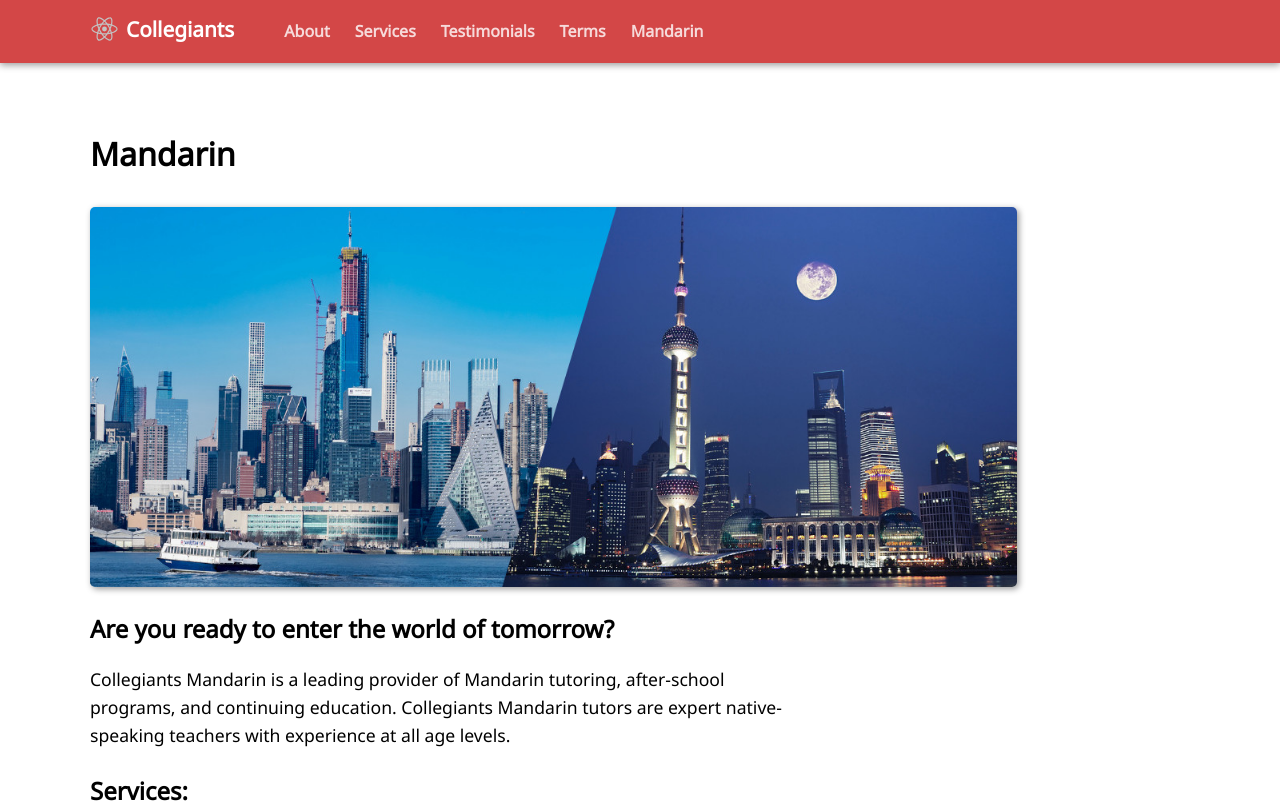
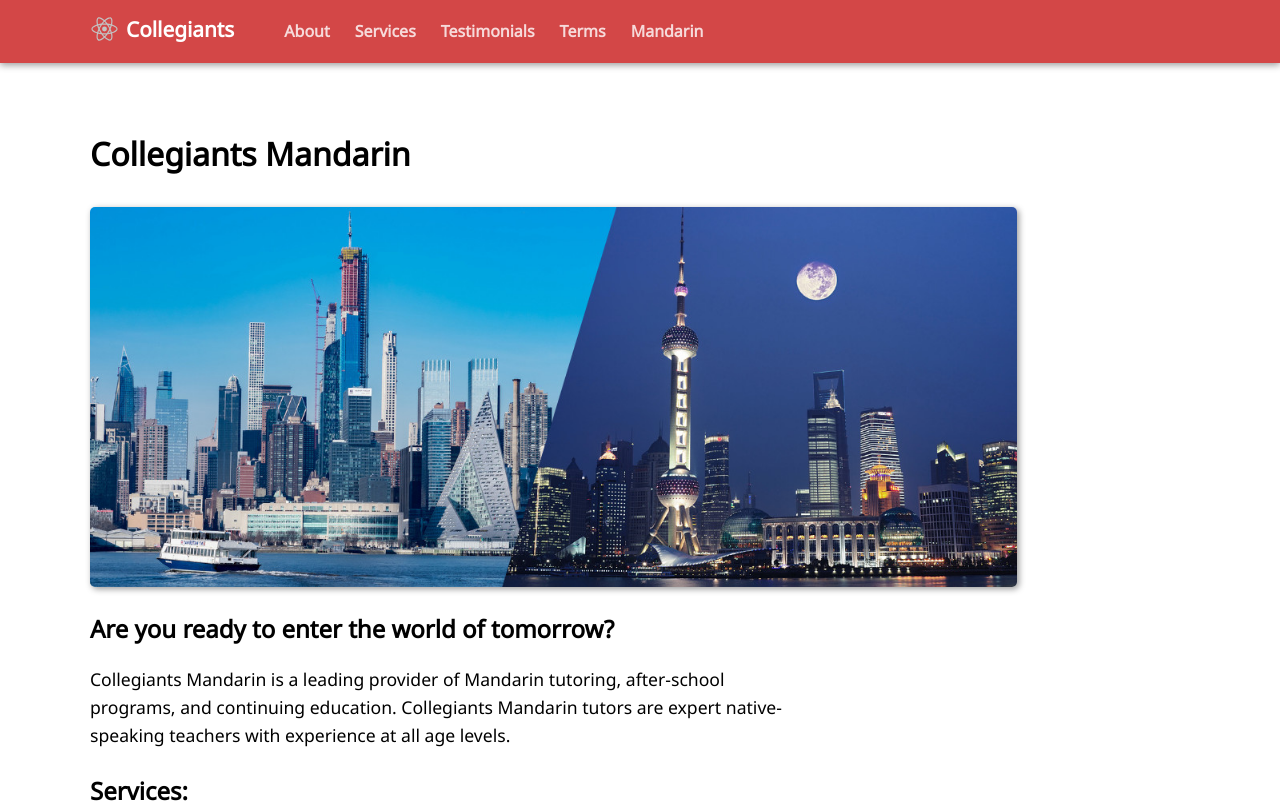
Before and after one commit to gibsonhdrew/collegiants, a React (Create React App) app: page /mandarin in a window 1280 px wide. Shown: the top 803 px of the page. Built offline with nearby package versions, Linux system fonts and the light colour scheme.

Commit message:
changed mandarin title

```diff
--- a/src/modules/Mandarin.jsx
+++ b/src/modules/Mandarin.jsx
@@ -4,7 +4,7 @@ class Mandarin extends Component {
   render() {
     return (
       <div>
-        <p className='pageTitle'>Mandarin</p>
+        <p className='pageTitle'>Collegiants Mandarin</p>
 
         <div class="nyc-shanghai-images">
             <img src="images/nyc-sh.jpg"/>
```
